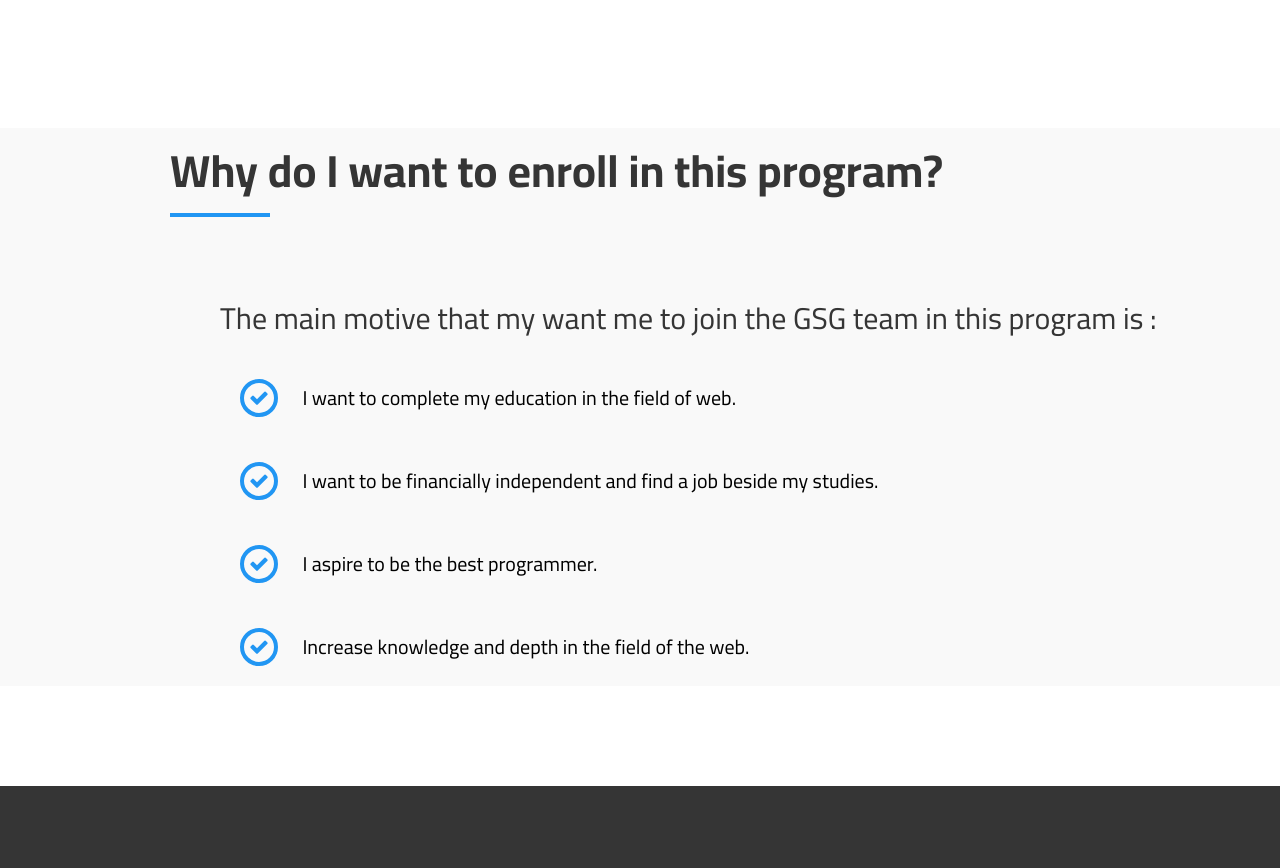
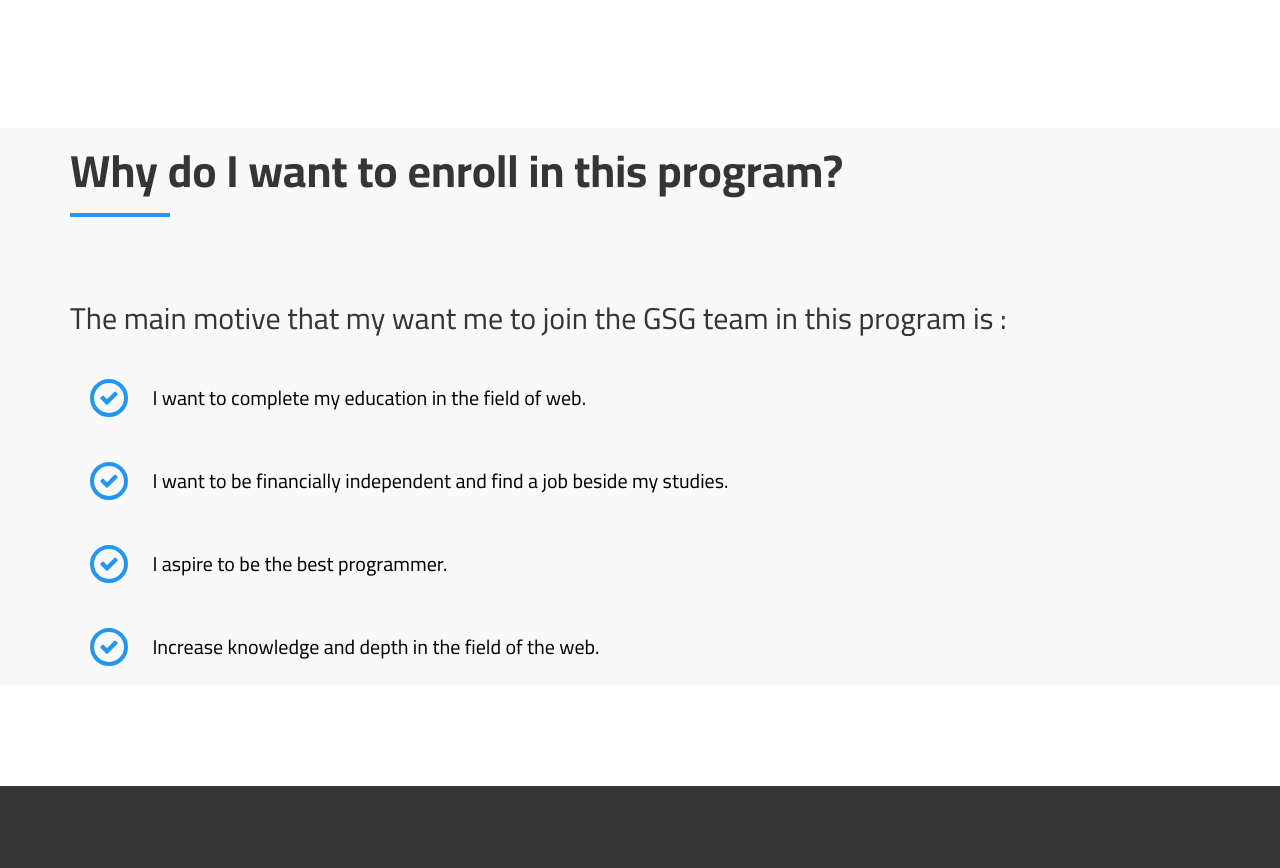
Before and after one commit to mohmmed-zaibaq/mohmmed-zaibaq, a plain HTML site: page index.html in a window 1280 px wide. Shown: the part 680-1548 px from the top of the page. Drawn offline with Linux system fonts and the light colour scheme.

Commit message:
Update templet3.css

```diff
--- a/css/templet3.css
+++ b/css/templet3.css
@@ -147,7 +147,6 @@ ul {
   margin-bottom: 100px;
 }
 .section-header {
-  margin-left: 100px;
   margin-bottom: 5rem;
   color: #353535;
   font-size: 30px;
@@ -172,11 +171,9 @@ ul {
   font-size: 30px;
   text-transform: initial;
   margin-bottom: 20px;
-  margin-left: 150px;
 }
 .service-list li {
   margin-bottom: 5px;
-  margin-left: 150px;
   font-size: 20px
 }
 .service-list li i {
```
